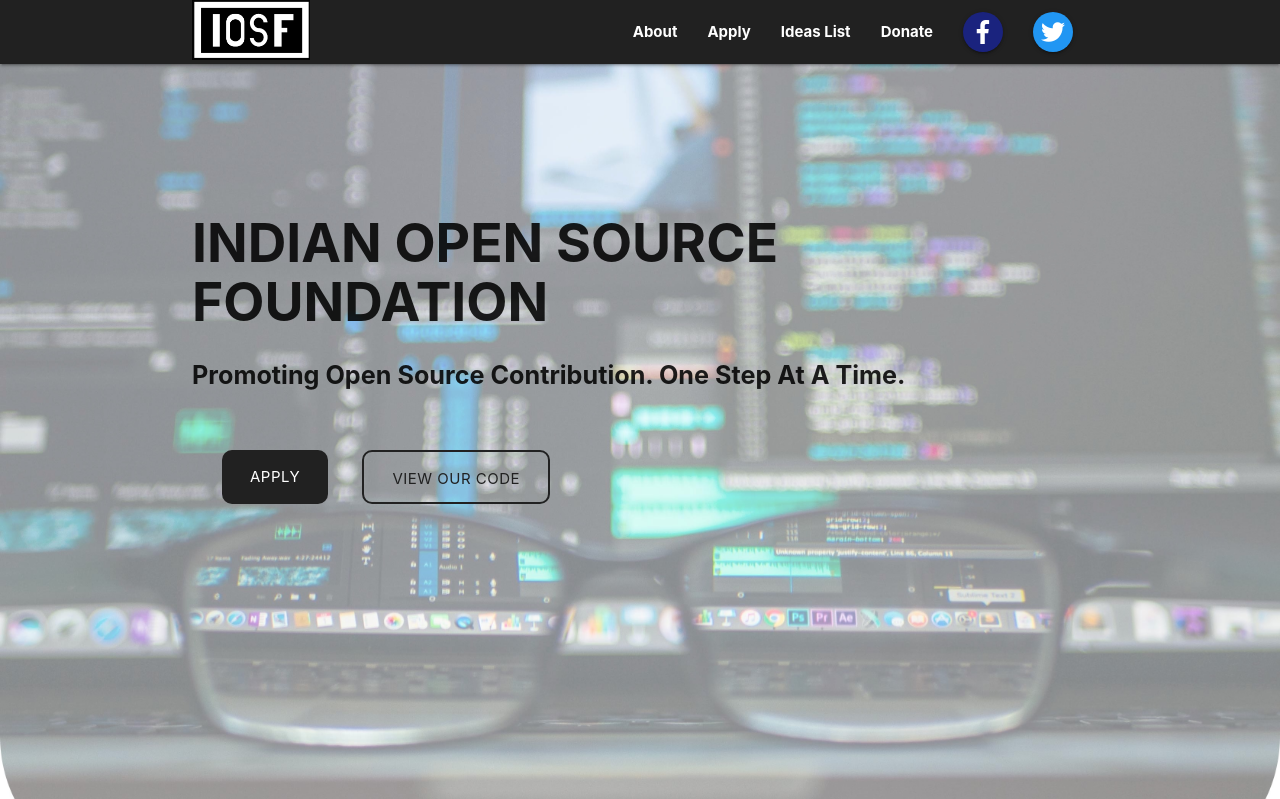
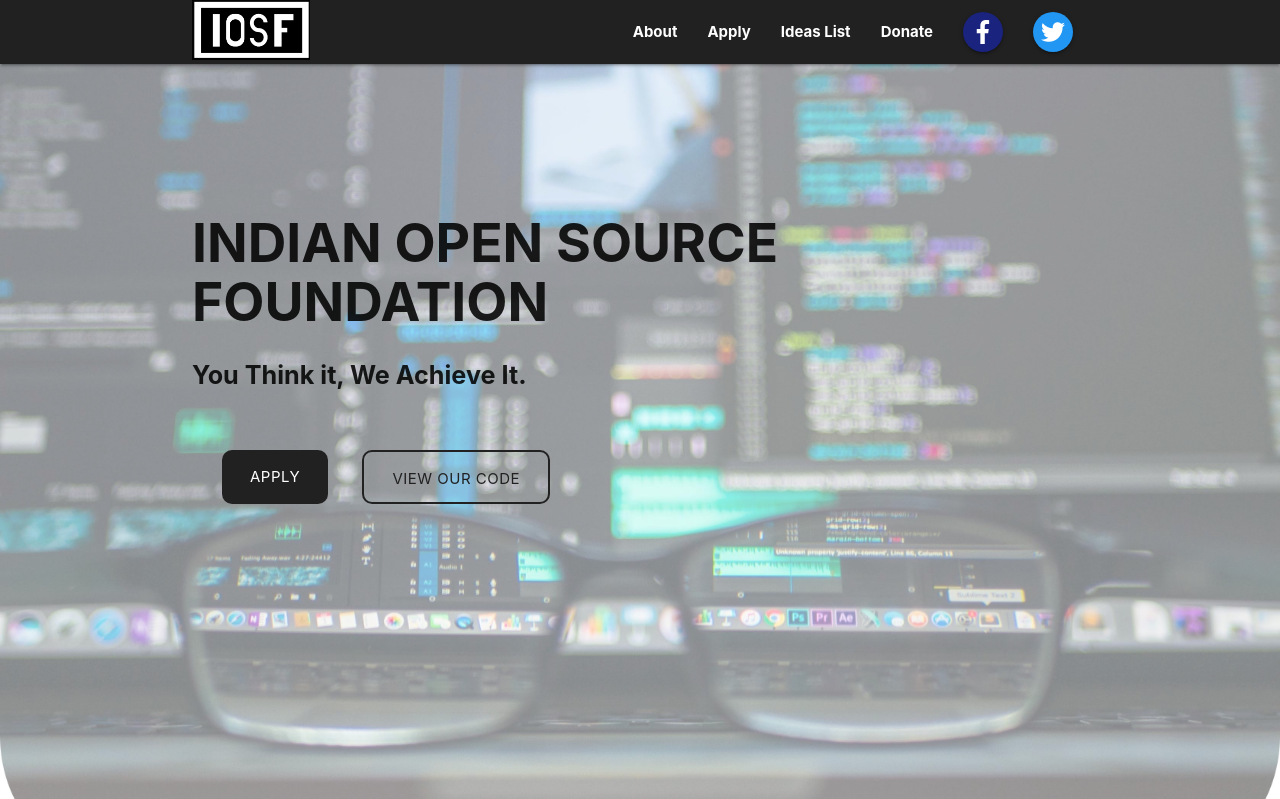
Before and after one commit to GouravSardana/IOSF_Website, a Django app: page / in a window 1280 px wide. Shown: the top 799 px of the page. Run offline with Django 3.2, Linux system fonts and the light colour scheme; some libraries are stand-ins or nearby versions.

Commit message:
add tag line

```diff
--- a/templates/home.html
+++ b/templates/home.html
@@ -36,7 +36,7 @@
 		<div class="container">
 			<div class="heading">
 				<h2 class=""><b>INDIAN OPEN SOURCE FOUNDATION</b></h2>
-				<p class="flow-text"><b>Promoting Open Source Contribution. One Step At A Time.</b></p>
+				<p class="flow-text"><b>You Think it, We Achieve It.</b></p>
 				<a href=""  class="apply-btn btn-large grey darken-4 z-depth-0">Apply</a>
 				<a href="https://github.com/IndianOpenSourceFoundation" class="view-code-btn btn-large z-depth-0">View Our Code</a>
 			</div>
```
